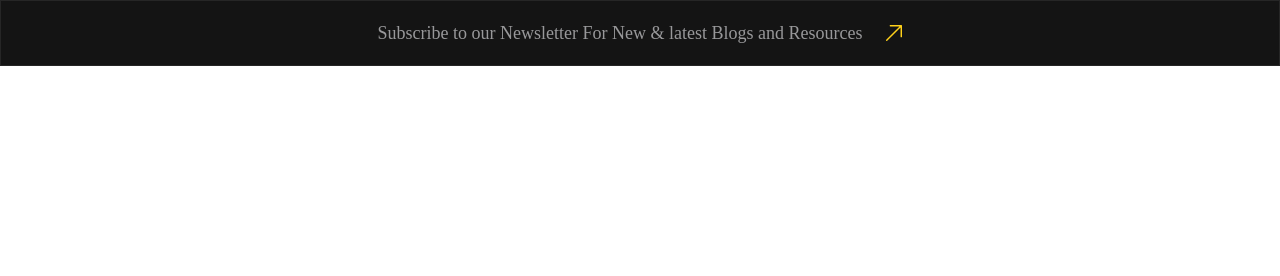
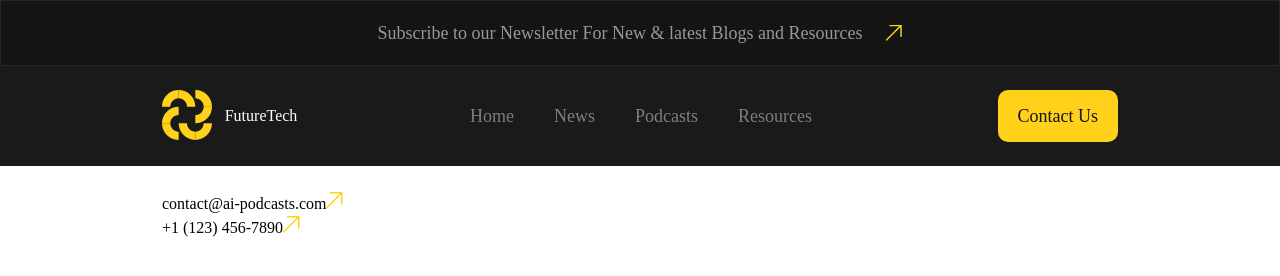
Before and after one commit to KonggMinhhhF8/K18_Group3, a plain HTML site: page contact-page/contact-page.html in a window 1280 px wide. Drawn offline with Linux system fonts and the light colour scheme.

Commit message:
comit lan 3

```diff
--- a/contact-page/contact-page.html
+++ b/contact-page/contact-page.html
@@ -10,17 +10,45 @@
     <link rel="stylesheet" href="style.css">
 </head>
 <body>
+<!--noti-->
 <div class="noti">
     <div class="noti-text">Subscribe to our Newsletter For New & latest Blogs and Resources</div>
     <div class="noti-logo"></div>
 </div>
+<!--header-->
 <div class="header-bar">
     <div class="header-bar__logo">
         <div class="header-bar__logo__image"></div>
-        <div class="header-bar__logo__text"></div>
+        <div class="header-bar__logo__text">
+            FutureTech
+        </div>
     </div>
-    <div class="header-bar__options"></div>
-    <div class="header-bar__contact"></div>
+    <div class="header-bar__options">
+        <div class="header-bar__options__text">Home</div>
+        <div class="header-bar__options__text">News</div>
+        <div class="header-bar__options__text">Podcasts</div>
+        <div class="header-bar__options__text">Resources</div>
+    </div>
+    <div class="header-bar__contact">
+        <div class="header-bar__contact__text">Contact Us</div>
+    </div>
+</div>
+<!--infor-->
+<div class="infor">
+    <div class="infor-general">
+        <div class="infor-general__head">General Inquiries</div>
+        <div class="infor-general__sub">
+            <div class="infor-general__contact__text">contact@ai-podcasts.com</div>
+            <div class="infor-icons"></div>
+        </div>
+        <div class="infor-general__sub">
+            <div class="infor-general__number__text">+1 (123) 456-7890</div>
+            <div class="infor-icons"></div>
+        </div>
+    </div>
+    <div class="infor-support"></div>
+    <div class="infor-office"></div>
+    <div class="infor-connect"></div>
 </div>
 </body>
 </html>
--- a/contact-page/head.css
+++ b/contact-page/head.css
@@ -1,12 +1,13 @@
 /*noti*/
-.noti{
+.noti {
     display: flex;
     justify-content: center;
     align-items: center;
     padding: 20px 24px;
     gap: 10px;
     border: 1px solid #262626;
-    background-color:#141414;
+    background-color: #141414;
+}
 .noti-text{
     color: #98989A;
     font-weight: 400;
@@ -19,4 +20,79 @@
     width: 16.5px;
     height: 16.5px;
     margin-left: 13.5px;
+    background-position: center;
 }
+/*header-bar*/
+.header-bar{
+    background-color: #1A1A1A;
+    justify-content: space-between;
+    padding: 24px 162px;
+    display: flex;
+}
+.header-bar__logo{
+    display: flex;
+}
+.header-bar__logo__image{
+    background-image: url('./logo/first-logo.svg');
+    width: 50px;
+    height: 50px;
+    background-repeat: no-repeat;
+    background-position: center;
+}
+.header-bar__logo__text{
+    color:#FFFFFF;
+    display: flex;
+    align-items: center;
+    position: relative;
+    left: 12.72px;
+}
+.header-bar__options{
+    display: flex;
+    gap: 40px;
+    border-radius: 12px;
+    align-items: center;
+    justify-content: center;
+}
+.header-bar__options__text{
+    color: #7E7E81;
+    font-size: 18px;
+    font-weight: 400;
+    letter-spacing: 0%;
+}
+.header-bar__contact{
+    gap: 10px;
+}
+.header-bar__contact__text{
+    background-color:#FFD11A;
+    padding: 14px 20px;
+    border-radius: 10px;
+    color: #141414;
+    font-weight: 500;
+    font-size: 18px;
+    letter-spacing: 0%;
+}
+/*infor*/
+.infor{
+    padding: 0 162px;
+    gap: 50px;
+}
+.infor-general{
+    background-color
+}
+.infor-icons{
+    background-image: url('./icons/arrow-up.svg');
+    width: 24px;
+    height: 24px;
+    background-repeat: no-repeat;
+}
+.infor-general__sub{
+    display: flex;
+}
+.infor-general__head{
+    font-weight: 500;
+    font-style: medium;
+    font-size: 20px;
+    line-height: 130%;
+    letter-spacing: -3%;
+    color:#FFFFFF;
+}
```
